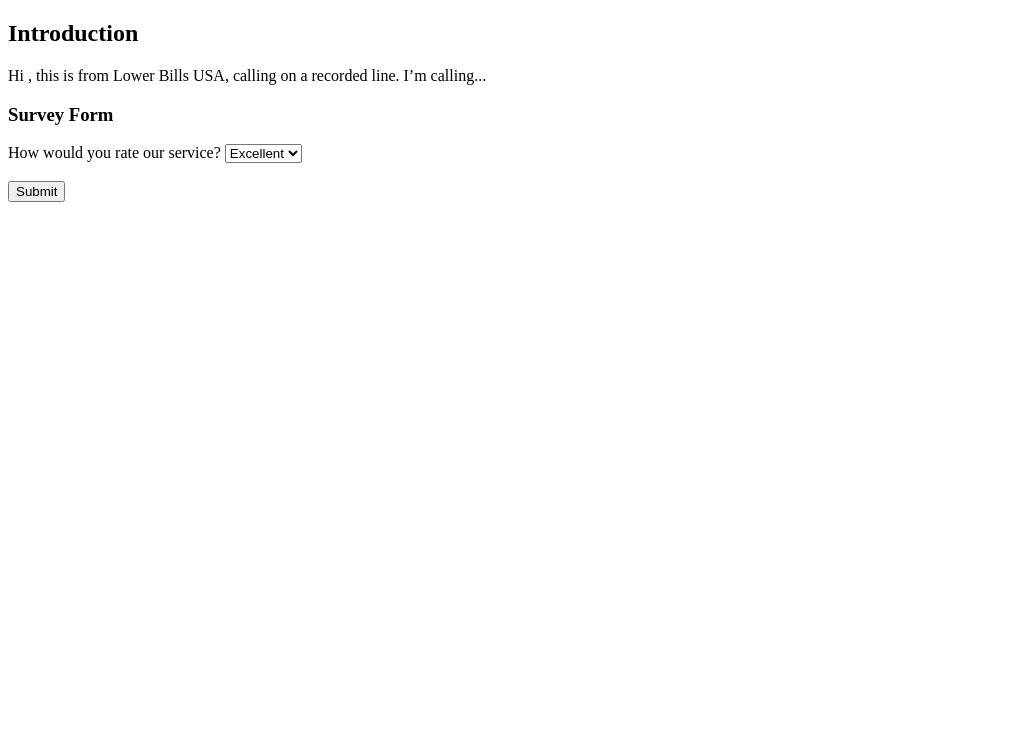
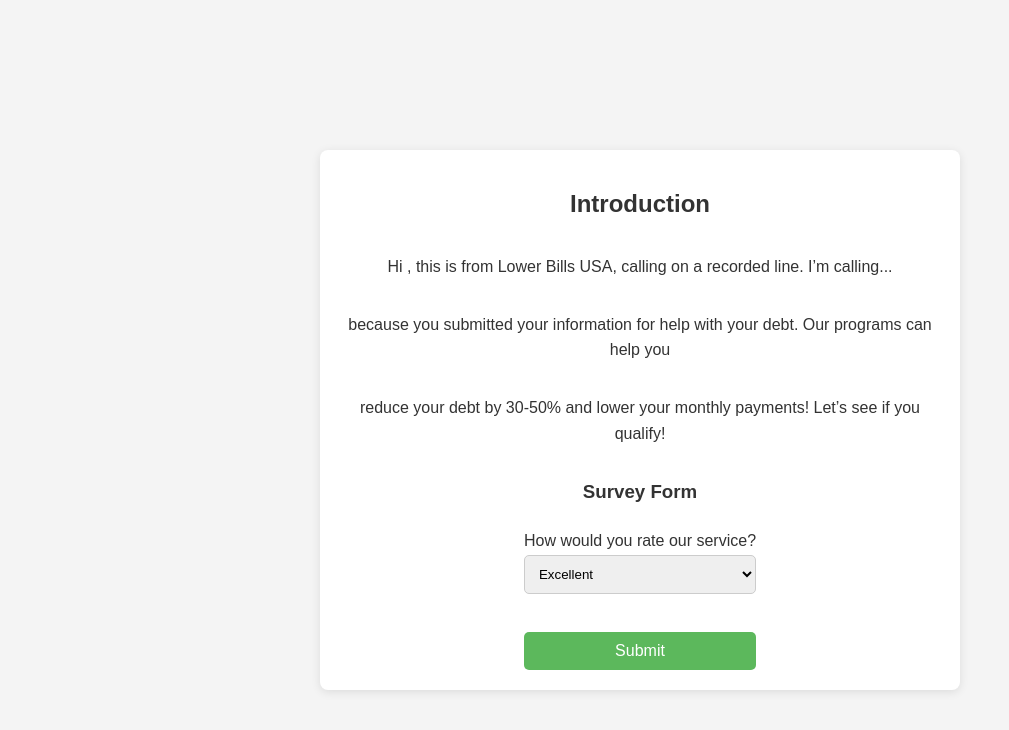
Before and after one commit to LloydieDev/css_script_test, a plain HTML site: page index.html in a window 1280 px wide. Shown: the whole page, without its empty margins (0-1009 px from the left). Drawn offline with Linux system fonts and the light colour scheme.

Commit message:
update the style and other params

```diff
--- a/index.html
+++ b/index.html
@@ -4,21 +4,29 @@
     <meta charset="UTF-8" />
     <meta name="viewport" content="width=device-width, initial-scale=1.0" />
     <title>Survey Form</title>
+    <link rel="stylesheet" href="styles.css" />
     <script src="script.js" defer></script>
 </head>
 <body>
-    <!--Introduction -->
+    <div class="container"> <!-- Added container div -->
+        <!-- Introduction -->
         <h2>Introduction</h2>
         <p id="introParagraph">
             Hi [firstname] [lastname], this is [agent] from Lower Bills USA, calling
             on a recorded line. I’m calling...
         </p>
 
+        <p>
+            because you submitted your information for help with your debt. Our
+            programs can help you
+        </p>
+        <p>
+            reduce your debt by 30-50% and lower your monthly payments! Let’s see if
+            you qualify!
+        </p>
+
         <h3>Survey Form</h3>
-    <form
-      action="https://display.ringba.com/enrich/2127649308487452044"
-      method="get"
-    >
+        <form action="https://display.ringba.com/enrich/2127649308487452044" method="get">
             <!-- Input fields for all parameters -->
             <input type="hidden" id="callerid" name="callerid" />
             <input type="hidden" id="firstname" name="firstname" />
@@ -49,10 +57,11 @@
                 <option value="excellent">Excellent</option>
                 <option value="good">Good</option>
                 <option value="average">Average</option>
-        <option value="poor">Poor</option></select
-      ><br /><br />
+                <option value="poor">Poor</option>
+            </select><br /><br />
 
             <button type="submit">Submit</button>
         </form>
+    </div>
 </body>
 </html>
--- /dev/null
+++ b/styles.css
@@ -0,0 +1,67 @@
+/* styles.css */
+
+body {
+    font-family: 'Arial', sans-serif;
+    background-color: #f4f4f4;
+    margin: 0;
+    padding: 20px;
+    color: #333;
+    display: flex;
+    justify-content: center; /* Center horizontally */
+    align-items: center; /* Center vertically */
+    height: 100vh; /* Full height */
+}
+
+.container {
+    max-width: 600px; /* Set max width for the form */
+    width: 100%; /* Make it responsive */
+    background: white;
+    border-radius: 8px;
+    box-shadow: 0 2px 10px rgba(0, 0, 0, 0.1);
+    padding: 20px;
+    display: flex;
+    flex-direction: column; /* Arrange children in a column */
+    align-items: center; /* Center content in the column */
+}
+
+h2, h3 {
+    color: #333;
+    text-align: center; /* Center the headings */
+}
+
+p {
+    line-height: 1.6;
+    text-align: center; /* Center the paragraph text */
+}
+
+label {
+    display: block;
+    margin: 10px 0 5px;
+}
+
+input[type="hidden"] {
+    display: none; /* Hides the input fields as they are hidden fields */
+}
+
+select {
+    width: 100%;
+    padding: 10px;
+    margin-bottom: 20px;
+    border: 1px solid #ccc;
+    border-radius: 5px;
+}
+
+button {
+    background-color: #5cb85c;
+    color: white;
+    border: none;
+    padding: 10px 15px;
+    border-radius: 5px;
+    cursor: pointer;
+    font-size: 16px;
+    width: 100%; /* Make button full width */
+}
+
+button:hover {
+    background-color: #4cae4c;
+}
```
Also changed, not shown: style.css (deleted). Lines whose indentation alone changed are shown as unchanged.
